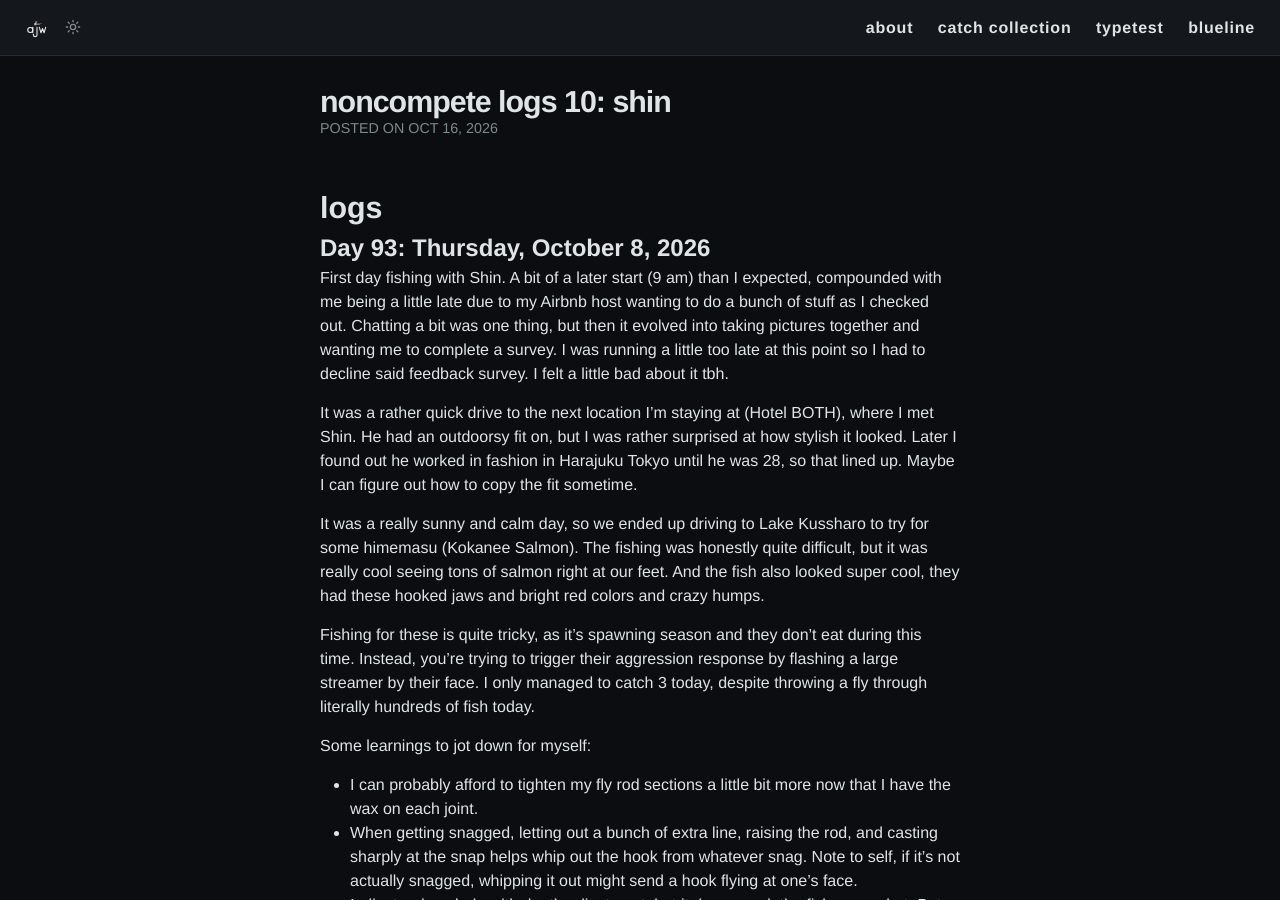
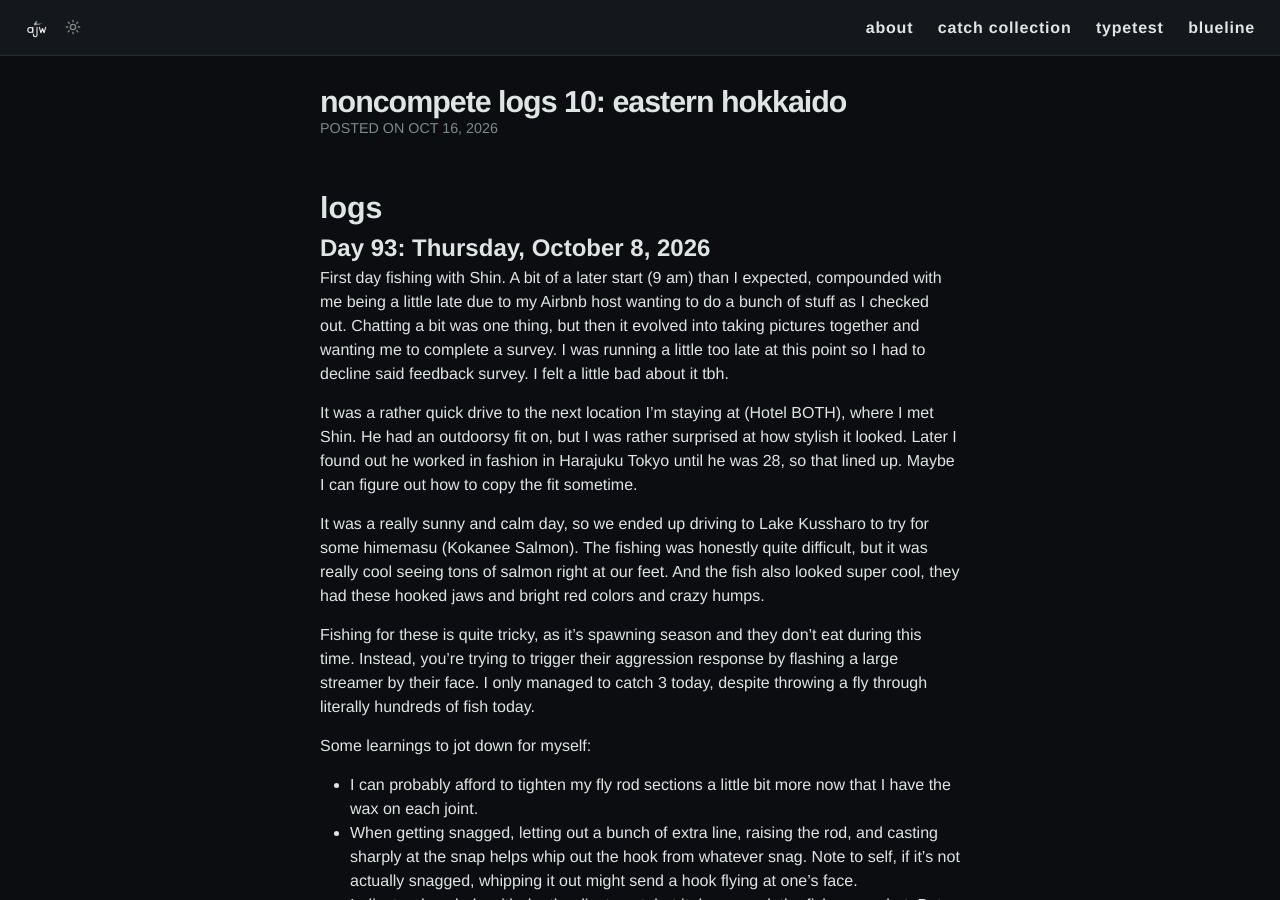
Before and after one commit to alexjwang/personal-blog, a Jekyll site: the page built from _posts/2026-10-16-noncompete-logs-10.md, in a window 1280 px wide and 900 px high. Built offline with Jekyll 4.4.1, drawn with Linux system fonts in a browser that asks for light colours.

Commit message:
noncompete logs 10: retitle to eastern hokkaido
Co-Authored-By: Claude Opus 5.5 <noreply@anthropic.com>

```diff
--- a/_posts/2026-10-16-noncompete-logs-10.md
+++ b/_posts/2026-10-16-noncompete-logs-10.md
@@ -1,6 +1,6 @@
 ---
 layout: post
-title: "noncompete logs 10: shin"
+title: "noncompete logs 10: eastern hokkaido"
 date: 2026-10-16
 categories:
 ---
```
